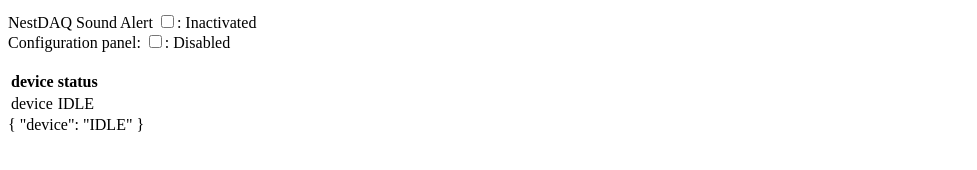
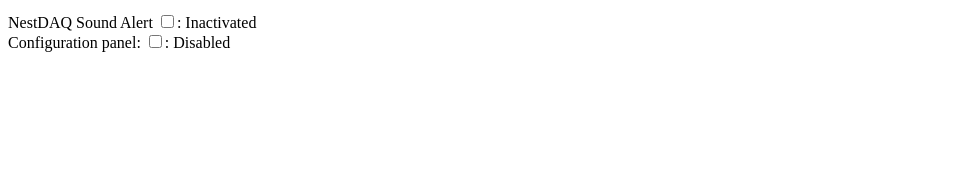
Before and after one commit to rcnp-ws/metis_vue, a Vue app: page / in a window 1280 px wide. Shown: the part 490-660 px from the top of the page, without its empty margins (0-977 px from the left). Built offline with nearby package versions, Linux system fonts and the light colour scheme; no server answers; the HTML template or start-up script is replaced by a standard one.

Commit message:
[nestdaq]NestDAQStatus.vue commented out in App.vue

```diff
--- a/src/App.vue
+++ b/src/App.vue
@@ -4,7 +4,7 @@
       <NestDAQController></NestDAQController>
       <NestDAQStateList></NestDAQStateList>
       <NestDAQSoundAlert></NestDAQSoundAlert>
-      <NestDAQStatus></NestDAQStatus>
+      <!-- ><NestDAQStatus></NestDAQStatus> -->
    </div>
 </template>
 
```
